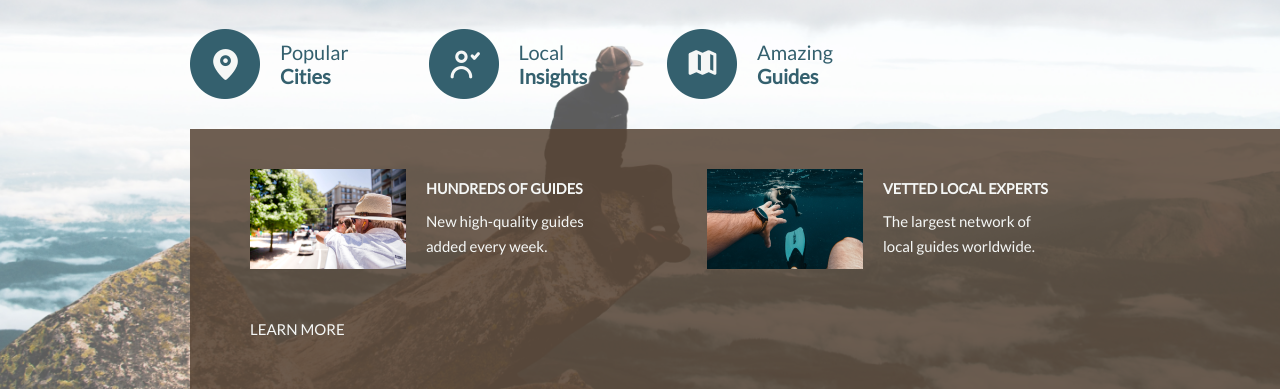
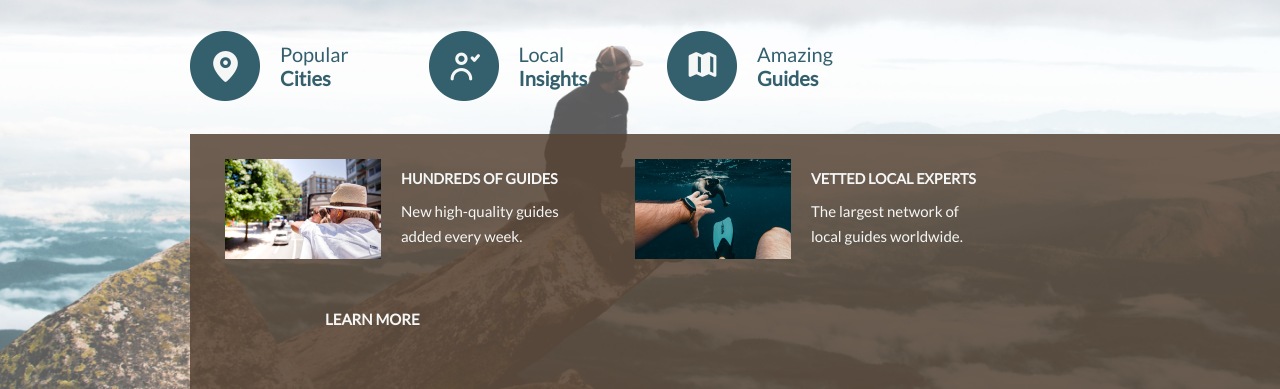
Before and after one commit to vojenny/Travely-Website, a plain HTML site: page index.html in a window 1280 px wide. Shown: the part 411-800 px from the top of the page. Drawn offline with Linux system fonts and the light colour scheme; a script that the page names is missing.

Commit message:
Complete css for webpage

```diff
--- a/styles.css
+++ b/styles.css
@@ -151,16 +151,17 @@ button .button__login {
     grid-column: 2 / span 7;
     background-color: var(--dark85);
     align-self: end;
-    padding: 40px 0 0 60px;
+    padding: 25px 0 0 35px;
     display: flex;
     flex-wrap: wrap;
     align-items: center;
+
 }
 
 .feature {
     display: flex;
     margin: 0 60px 40px 0;
-    width: 397px;
+    width: 350px;
 }
 
 .feature img {
@@ -191,12 +192,20 @@ button .button__login {
 }
 
 .feature_cta {
-    font-size: 0.9375rem;
+
     line-height: 1.25rem;
     padding-bottom: 10px;
-
+    cursor: pointer;
+    transition: var(--transition);
+    padding-left: 100px;
 }
 
 .feature_cta:hover {
     color: var(--accentHover);
 }
+
+.feature__top, .feature_cta {
+    font-size: 0.9375rem;
+    font-weight: 700;
+    margin-bottom: 10px;
+}
```
